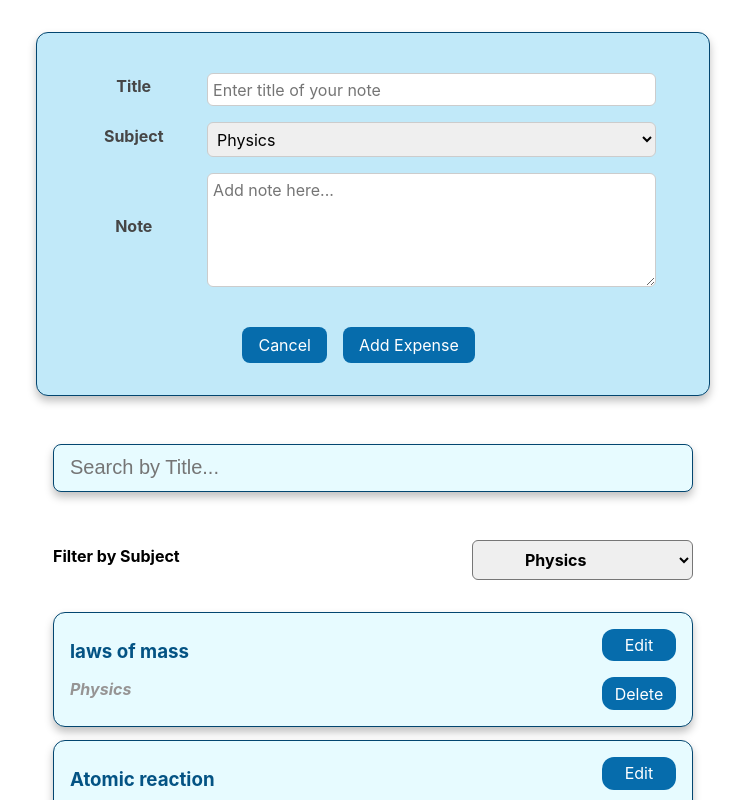
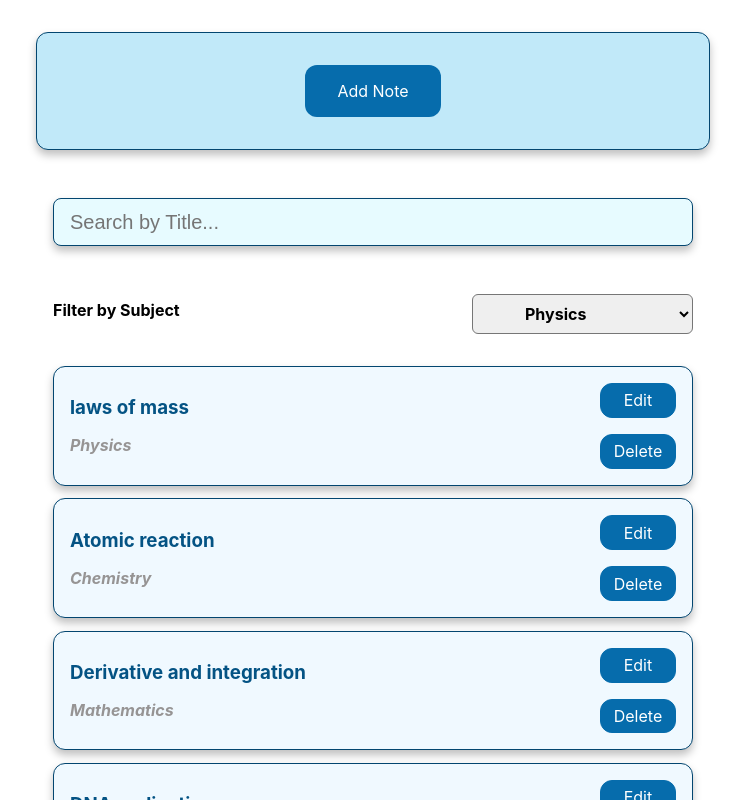
Before and after one commit to Mamuni98/Note-assignment, a React (Create React App) app: page / in a window 1280 px wide. Shown: the top 800 px of the page, without its empty margins (267-1012 px from the left). Built offline with nearby package versions, Linux system fonts and the light colour scheme.

Commit message:
show-form-functionalities

```diff
--- a/package.json
+++ b/package.json
@@ -3,11 +3,14 @@
   "version": "0.1.0",
   "private": true,
   "dependencies": {
+    "@reduxjs/toolkit": "^1.9.5",
     "@testing-library/jest-dom": "^5.17.0",
     "@testing-library/react": "^13.4.0",
     "@testing-library/user-event": "^13.5.0",
     "react": "^18.2.0",
     "react-dom": "^18.2.0",
+    "react-redux": "^8.1.2",
+    "react-router-dom": "^6.15.0",
     "react-scripts": "5.0.1",
     "web-vitals": "^2.1.4"
   },
--- a/src/components/AddNote/AddNote.js
+++ b/src/components/AddNote/AddNote.js
@@ -1,11 +1,17 @@
 import classes from "./AddNote.module.css";
 import NoteForm from "./NoteForm";
-
+import { useDispatch, useSelector } from "react-redux";
+import { showFormActions } from "../store/note-form";
 const AddNote = () => {
+  const dispatch = useDispatch();
+  const show = useSelector((state) => state.showForm.show);
+  const showFormHandler = () => {
+    dispatch(showFormActions.showForm());
+  };
   return (
     <div className={classes.addnote}>
-      {/* <button>Add Note</button> */}
-      <NoteForm/>
+      {!show && <button onClick={showFormHandler}>Add Note</button>}
+      {show && <NoteForm />}
     </div>
   );
 };
--- a/src/components/AddNote/NoteForm.js
+++ b/src/components/AddNote/NoteForm.js
@@ -1,17 +1,43 @@
 import classes from "./NoteForm.module.css";
+import { useDispatch } from "react-redux";
+import { showFormActions } from "../store/note-form";
+import { useRef } from "react";
 
 const NoteForm = () => {
+  const dispatch = useDispatch();
+  const titleRef = useRef();
+  const subjectRef = useRef();
+  const noteRef = useRef();
+
+  const hideFormHandler = () => {
+    dispatch(showFormActions.hideForm());
+  };
+
+  const formSubmitHandler = (event) => {
+    event.preventDefault();
+    const data = {
+      title: titleRef.current.value,
+      subject: subjectRef.current.value,
+      notes: noteRef.current.value,
+    };
+    console.log(data);
+    dispatch(showFormActions.hideForm());
+  };
   return (
     <>
-      <form>
+      <form onSubmit={formSubmitHandler}>
         <div className={classes.form}>
           <div className={classes.control}>
             <label>Title</label>
-            <input type="text" placeholder="Enter title of your note"/>
+            <input
+              type="text"
+              placeholder="Enter title of your note"
+              ref={titleRef}
+            />
           </div>
           <div className={classes.control}>
             <label>Subject</label>
-            <select>
+            <select ref={subjectRef}>
               <option value="Physics">Physics</option>
               <option value="Chemistry">Chemistry</option>
               <option value="Mathematics">Mathematics</option>
@@ -21,11 +47,18 @@ const NoteForm = () => {
           </div>
           <div className={classes.control}>
             <label>Note</label>
-            <textarea rows="5" cols="50" placeholder="Add note here..."></textarea>
+            <textarea
+              rows="5"
+              cols="50"
+              placeholder="Add note here..."
+              ref={noteRef}
+            ></textarea>
           </div>
 
           <div className={classes.actions}>
-            <button type="button">Cancel</button>
+            <button type="button" onClick={hideFormHandler}>
+              Cancel
+            </button>
             <button type="submit">Add Expense</button>
           </div>
         </div>
--- a/src/components/NoteLists/Note.js
+++ b/src/components/NoteLists/Note.js
@@ -1,6 +1,11 @@
 import classes from "./Note.module.css";
-
+import { useDispatch } from "react-redux";
+import { showFormActions } from "../store/note-form";
 const Note = (props) => {
+  const dispatch = useDispatch();
+  const editNoteHandler = () => {
+    dispatch(showFormActions.showForm());
+  };
   return (
     <li className={classes.list}>
       <div className={classes.listcontent}>
@@ -8,7 +13,7 @@ const Note = (props) => {
         <h4>{props.subject}</h4>
       </div>
       <div className={classes.listbtns}>
-        <button>Edit</button>
+        <button onClick={editNoteHandler}>Edit</button>
         <button>Delete</button>
       </div>
     </li>
--- a/src/components/NoteLists/Note.module.css
+++ b/src/components/NoteLists/Note.module.css
@@ -7,7 +7,7 @@
   box-shadow: 0 5px 8px rgba(0, 0, 0, 0.25);
   padding: 1rem;
   margin-bottom: 0.8rem;
-  background-color: rgb(231, 251, 255);
+  background-color: rgb(240, 249, 255);
   border: 1px solid rgb(3, 70, 112);
 }
 .listcontent {
@@ -33,7 +33,7 @@
   gap: 1rem;
 }
 .listbtns button {
-  border: rgb(6, 108, 172);
+  border:1px solid rgb(6, 108, 172);
   background-color: rgb(6, 108, 172);
   color: white;
   font: inherit;
--- /dev/null
+++ b/src/components/store/central-store.js
@@ -0,0 +1,10 @@
+import { configureStore } from "@reduxjs/toolkit";
+import ShowFormReducer from "./note-form";
+
+const store = configureStore({
+  reducer: {
+    showForm: ShowFormReducer,
+  },
+});
+
+export default store;
--- /dev/null
+++ b/src/components/store/note-form.js
@@ -0,0 +1,22 @@
+import { createSlice } from "@reduxjs/toolkit";
+
+const showFormInitialState = {
+  show: false,
+};
+
+const showFormSlice = createSlice({
+  name: "showNoteForm",
+  initialState: showFormInitialState,
+  reducers: {
+    showForm(state) {
+      state.show = true;
+    },
+    hideForm(state) {
+      state.show = false;
+    },
+  },
+});
+
+export const showFormActions = showFormSlice.actions;
+
+export default showFormSlice.reducer;
--- a/src/index.js
+++ b/src/index.js
@@ -1,12 +1,15 @@
-import React from 'react';
-import ReactDOM from 'react-dom/client';
-import './index.css';
-import App from './App';
+import React from "react";
+import ReactDOM from "react-dom/client";
+import "./index.css";
+import App from "./App";
+import { Provider } from "react-redux";
+import store from "./components/store/central-store";
 
-
-const root = ReactDOM.createRoot(document.getElementById('root'));
+const root = ReactDOM.createRoot(document.getElementById("root"));
 root.render(
-  <App />
+  <Provider store={store}>
+    <App />
+  </Provider>
 );
 
 // If you want to start measuring performance in your app, pass a function
```
Also changed, not shown: 1 other file (tests, documents, lock files or other folders).
